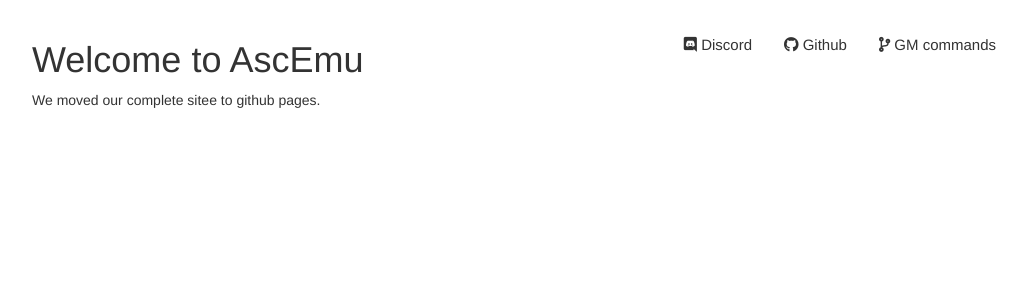
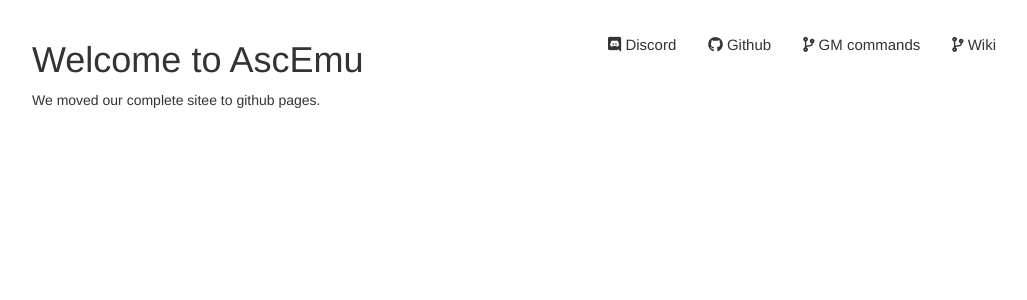
Before and after one commit to schnek/AEsite, a Jekyll site: the page built from index.md, in a window 1280 px wide. Shown: the top 300 px of the page, without its empty margins (248-1275 px from the left). Built offline with Jekyll 4.4.1, drawn with Linux system fonts in a browser that asks for light colours; nearby versions of some CDN libraries; a script that is not in the unit is left out.

Commit message:
Update default.html

```diff
--- a/_layouts/default.html
+++ b/_layouts/default.html
@@ -31,6 +31,7 @@
     <div class="wrapper">
         <div id="content">
             <div class="topnav">
+                <a target="_blank" href="https://ascemu.github.io/Wiki"><i class="fas fa-code-branch"></i> Wiki</a>
                 <a target="_blank" href="https://ascemu.github.io/Wiki/docs/commands/commands"><i class="fas fa-code-branch"></i> GM commands</a>
                 <a target="_blank" href="https://github.com/AscEmu/AscEmu"><i class="fab fa-github"></i> Github</a>
                 <a target="_blank" href="https://discordapp.com/invite/CBdgrh7"><i class="fab fa-discord"></i> Discord</a>
```
